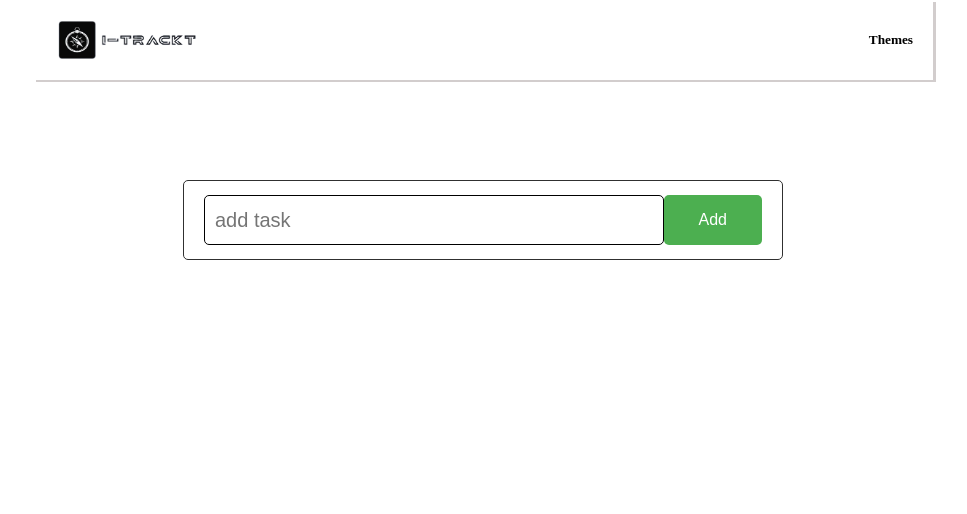
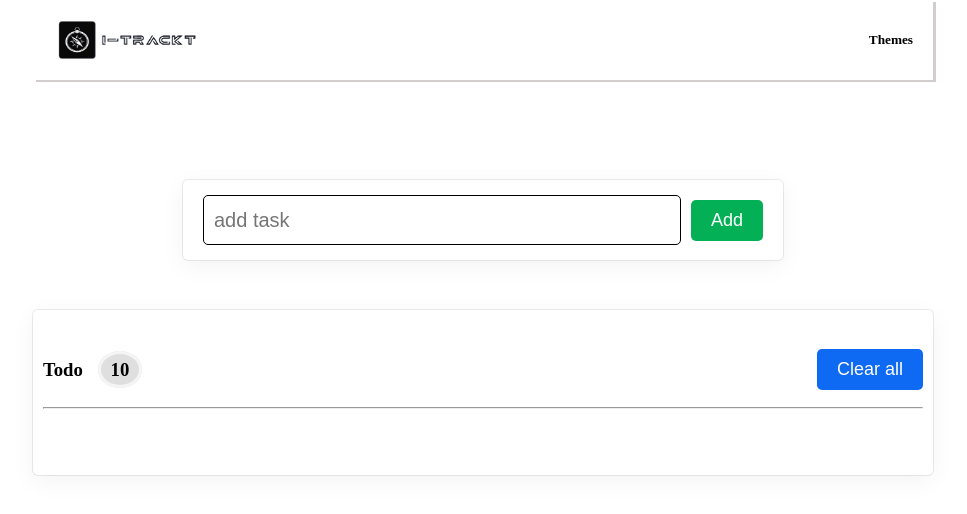
Before and after one commit to yomCode/i-trackT, a React (Create React App) app: page / in a window 1280 px wide. Shown: the top 514 px of the page, without its empty margins (157-1124 px from the left). Built offline with nearby package versions, Linux system fonts and the light colour scheme.

Commit message:
Todo tasks section added

```diff
--- a/src/ITrack.tsx
+++ b/src/ITrack.tsx
@@ -1,12 +1,14 @@
 import React from "react";
 import Header from "./components/Header";
 import AddTask from "./components/AddTask";
+import Todo from "./components/Todo";
 
 const ITrack = () => {
   return (
     <>
       <Header />
       <AddTask />
+      <Todo />
     </>
   );
 };
--- a/src/components/AddTask/Styles.module.css
+++ b/src/components/AddTask/Styles.module.css
@@ -4,7 +4,8 @@
   height: 80px;
   display: flex;
   background-color: #ffffff;
-  border: 1px solid #303030;
+  box-shadow: rgba(0, 0, 0, 0.05) 0px 6px 24px 0px,
+    rgba(0, 0, 0, 0.08) 0px 0px 0px 1px;
   border-radius: 5px;
   margin: 10rem auto 0 auto;
   padding: 0 20px;
@@ -13,10 +14,10 @@
 form {
   width: 100%;
   display: flex;
-  justify-content: center;
   align-items: center;
   margin: auto 0;
   background-color: #ffffff;
+  gap: 10px;
 }
 
 input {
@@ -24,8 +25,5 @@ input {
   margin-right: 10px;
   font-size: 20px;
   color: #303030;
+  margin-right: 10px;
 }
-
-button {
-  width: 20%;
-}
--- a/src/components/AddTask/index.tsx
+++ b/src/components/AddTask/index.tsx
@@ -1,4 +1,6 @@
 import React from "react";
+
+import Button from "../utils/Button";
 import Styles from "./Styles.module.css";
 
 interface FormElements extends HTMLFormControlsCollection {
@@ -20,9 +22,7 @@ const AddTask = () => {
     <div className={Styles.container}>
       <form className={Styles.add_task} onSubmit={handleAddTask}>
         <input type="text" name="task" placeholder="add task" />
-        <button className="btn-success" type="submit">
-          Add
-        </button>
+        <Button backgroundColor="#03b056"> Add </Button>
       </form>
     </div>
   );
--- /dev/null
+++ b/src/components/Todo/Styles.module.css
@@ -0,0 +1,23 @@
+.container {
+  width: 100%;
+  margin-top: 5rem;
+  background-color: white;
+  padding: 0 10px;
+  box-shadow: rgba(0, 0, 0, 0.05) 0px 6px 24px 0px,
+    rgba(0, 0, 0, 0.08) 0px 0px 0px 1px;
+  border-radius: 5px;
+}
+
+.container_primary {
+  width: 100%;
+  height: 80%;
+  display: flex;
+  justify-content: space-between;
+  align-items: center;
+  padding-top: 30px;
+}
+
+.container_secondary {
+  width: 100%;
+  min-height: 50px;
+}
--- /dev/null
+++ b/src/components/Todo/index.tsx
@@ -0,0 +1,51 @@
+import React from "react";
+import Button from "../utils/Button";
+import Styles from "./Styles.module.css";
+
+type Task = "todo" | "in_progress" | "done";
+
+interface TaskProps {
+  id: string;
+  task: string;
+  status: Task;
+  date: Date;
+}
+
+const Todo = () => {
+  const tasks = [{}];
+  const count = 10;
+  return (
+    <div className={Styles.container}>
+      <div className={Styles.container_primary}>
+        <h3>
+          Todo{" "}
+          <span
+            style={{
+              border: "3px solid #f5f5f5",
+              padding: "0.5rem 1rem",
+              borderRadius: "50%",
+              marginLeft: "1rem",
+              backgroundColor: "#dfdfdf",
+            }}
+          >
+            {" "}
+            {count}{" "}
+          </span>
+        </h3>
+        <Button backgroundColor="#0f6af3">Clear all</Button>
+      </div>
+      <hr />
+      <div>
+        {tasks?.map((task) => {
+          return (
+            <div className={Styles.container_secondary}>
+              <p>{}</p>
+            </div>
+          );
+        })}
+      </div>
+    </div>
+  );
+};
+
+export default Todo;
--- /dev/null
+++ b/src/components/utils/Button.tsx
@@ -0,0 +1,29 @@
+import React from "react";
+
+interface ButtonProps {
+  children: React.ReactNode;
+  backgroundColor?: string;
+  onClick?: () => void;
+}
+
+const Button = ({ children, backgroundColor, onClick }: ButtonProps) => {
+  return (
+    <button
+      onClick={() => onClick && onClick()}
+      style={{
+        color: "white",
+        backgroundColor: backgroundColor ? backgroundColor : "black",
+        padding: "10px 20px",
+        border: "none",
+        borderRadius: "5px",
+        cursor: "pointer",
+        fontSize: "1.8rem",
+      }}
+      className="btn"
+    >
+      {children}
+    </button>
+  );
+};
+
+export default Button;
--- a/src/index.css
+++ b/src/index.css
@@ -18,22 +18,8 @@ html {
   box-sizing: border-box;
 }
 
-.btn-success {
-  background-color: #4caf50;
-  border: none;
-  color: white;
-  padding: 10px 20px;
-  text-align: center;
-  text-decoration: none;
-  display: inline-block;
-  font-size: 16px;
-  border-radius: 5px;
-  height: 50px;
-  cursor: pointer;
-}
-
-.btn-success:hover {
-  background-color: #3e8e41;
+.btn:hover {
+  opacity: 0.5;
 }
 
 input {
```
